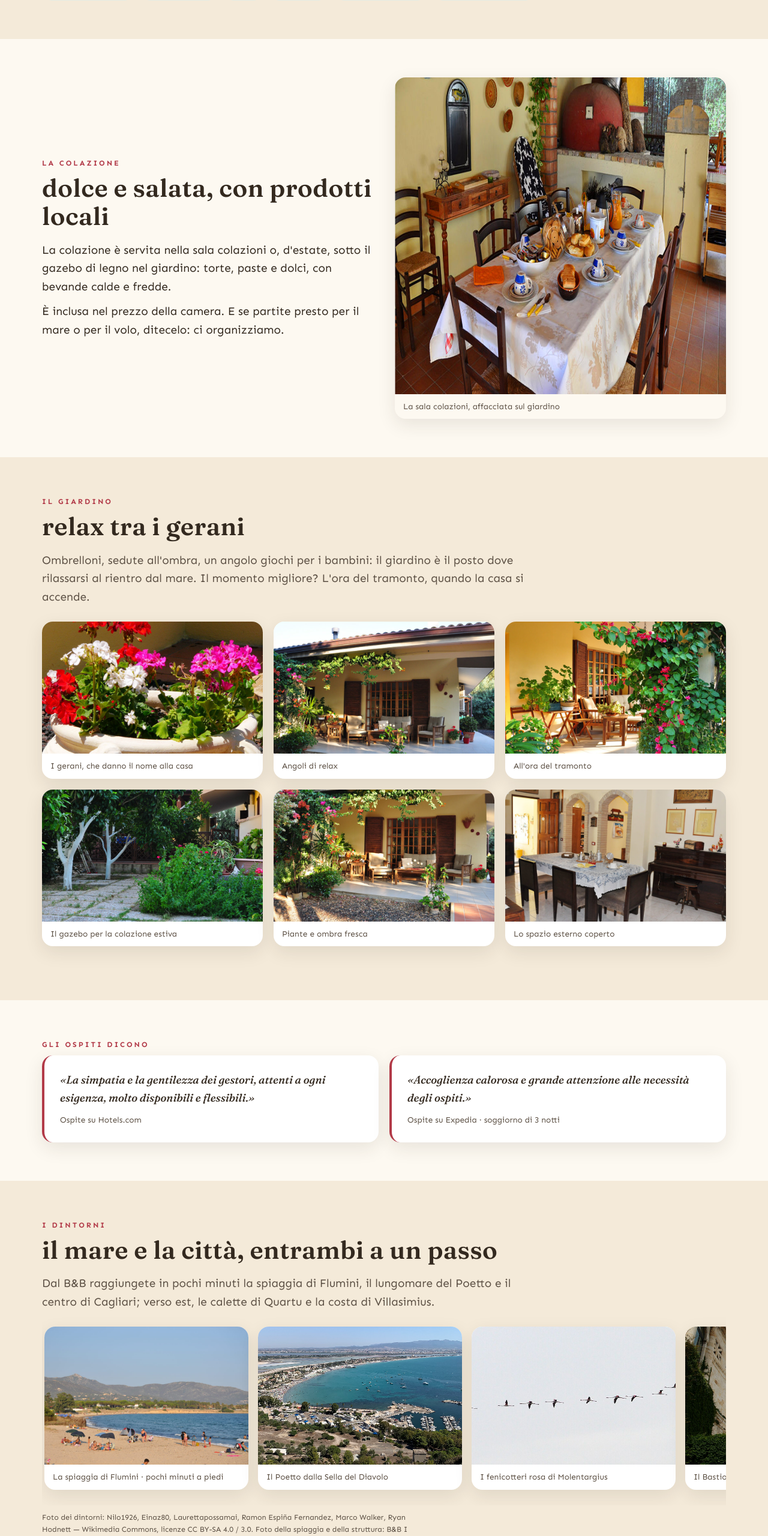
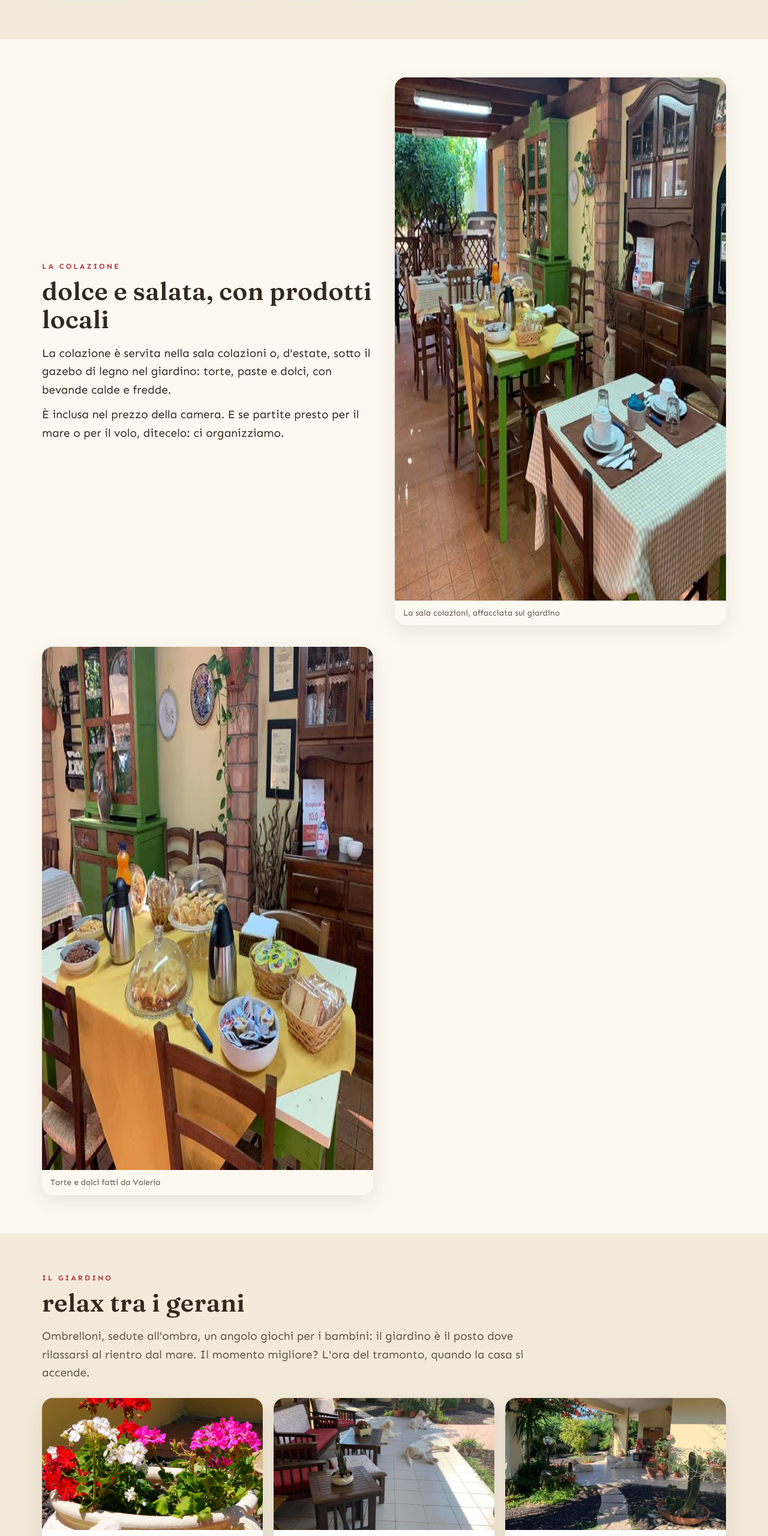
Before and after one commit to raunchy1/igerani-bb, a plain HTML site: page index.html in a window 1280 px wide. Shown: the part 2480-5040 px from the top of the page at 60% size. Drawn offline with Linux system fonts and the light colour scheme.

Commit message:
Adaug pozele din postarea de pe Facebook (veranda, giardino, colazione) + rating 10.0
Co-authored-by: OpenBot <335604065+openbotgit[bot]@users.noreply.github.com>

```diff
--- a/index.html
+++ b/index.html
@@ -137,8 +137,12 @@
         <p>È inclusa nel prezzo della camera. E se partite presto per il mare o per il volo, ditecelo: ci organizziamo.</p>
       </div>
       <figure class="fig reveal">
-        <img src="img/bb/colazione.jpg" width="1024" height="528" loading="lazy" alt="La colazione del B&amp;B I Gerani">
+        <img src="img/fb/colazione-sala.jpg" width="931" height="872" loading="lazy" alt="La sala colazioni del B&amp;B I Gerani">
         <figcaption>La sala colazioni, affacciata sul giardino</figcaption>
+      </figure>
+      <figure class="fig reveal">
+        <img src="img/fb/colazione-tavolo.jpg" width="931" height="872" loading="lazy" alt="Il tavolo della colazione con torte e dolci">
+        <figcaption>Torte e dolci fatti da Valeria</figcaption>
       </figure>
     </div>
   </section>
@@ -151,11 +155,14 @@
       <p class="lead">Ombrelloni, sedute all'ombra, un angolo giochi per i bambini: il giardino è il posto dove rilassarsi al rientro dal mare. Il momento migliore? L'ora del tramonto, quando la casa si accende.</p>
       <div class="cards cards--3">
         <figure class="card reveal"><img src="img/bb/gerani.jpg" width="1024" height="528" loading="lazy" alt="I gerani in fiore"><figcaption>I gerani, che danno il nome alla casa</figcaption></figure>
-        <figure class="card reveal"><img src="img/bb/giardino-2.jpg" width="1024" height="531" loading="lazy" alt="Il giardino del B&amp;B"><figcaption>Angoli di relax</figcaption></figure>
-        <figure class="card reveal"><img src="img/bb/giardino-3.jpg" width="1024" height="531" loading="lazy" alt="Il giardino del B&amp;B di sera"><figcaption>All'ora del tramonto</figcaption></figure>
+        <figure class="card reveal"><img src="img/fb/veranda.jpg" width="931" height="720" loading="lazy" alt="La veranda con il salotto in legno"><figcaption>La veranda per i momenti di relax</figcaption></figure>
+        <figure class="card reveal"><img src="img/fb/percorso.jpg" width="931" height="872" loading="lazy" alt="Il percorso nel giardino"><figcaption>Il percorso tra le piante</figcaption></figure>
         <figure class="card reveal"><img src="img/bb/giardino-4.jpg" width="1024" height="531" loading="lazy" alt="Il gazebo nel giardino"><figcaption>Il gazebo per la colazione estiva</figcaption></figure>
-        <figure class="card reveal"><img src="img/bb/giardino-5.jpg" width="1024" height="531" loading="lazy" alt="Il giardino con le piante"><figcaption>Piante e ombra fresca</figcaption></figure>
-        <figure class="card reveal"><img src="img/bb/area-comune-8.jpg" width="1024" height="528" loading="lazy" alt="L'area esterna coperta"><figcaption>Lo spazio esterno coperto</figcaption></figure>
+        <figure class="card reveal"><img src="img/fb/uva.jpg" width="746" height="1000" loading="lazy" alt="Il pergolato di uva"><figcaption>Il pergolato di uva del giardino</figcaption></figure>
+        <figure class="card reveal"><img src="img/fb/canna-fiori.jpg" width="746" height="1000" loading="lazy" alt="I fiori rossi del giardino"><figcaption>I colori del giardino</figcaption></figure>
+        <figure class="card reveal"><img src="img/fb/vaso-fiori.jpg" width="746" height="1000" loading="lazy" alt="Il vaso con i fiori"><figcaption>Dettagli che dicono benvenuto</figcaption></figure>
+        <figure class="card reveal"><img src="img/fb/aristolochia.jpg" width="746" height="1000" loading="lazy" alt="I fiori dell'aristolochia sul pergolato"><figcaption>I fiori curio del pergolato</figcaption></figure>
+        <figure class="card reveal"><img src="img/fb/botte.jpg" width="746" height="1000" loading="lazy" alt="La botte di legno all'ingresso"><figcaption>La botte di legno all'ingresso</figcaption></figure>
       </div>
     </div>
   </section>
@@ -174,6 +181,7 @@
           <cite>Ospite su Expedia · soggiorno di 3 notti</cite>
         </blockquote>
       </div>
+      <p class="badge-score">Valutazione degli ospiti su Booking.com: <strong>10.0 — Exceptional</strong></p>
     </div>
   </section>
 
--- a/style.css
+++ b/style.css
@@ -94,6 +94,8 @@ p+p{margin-top:.6em}
 .quote{background:#fff;border-radius:var(--radius);padding:26px;box-shadow:var(--shadow);border-left:4px solid var(--ger)}
 .quote p{font-family:var(--font-t);font-size:1.15rem;font-style:italic}
 .quote cite{display:block;margin-top:12px;font-size:.85rem;color:var(--ink-soft);font-style:normal}
+.badge-score{display:inline-block;margin-top:18px;background:#fff;border:2px solid var(--ger);border-radius:999px;padding:.5em 1.2em;font-weight:700;color:var(--ink)}
+.badge-score strong{color:var(--ger)}
 
 /* rail dintorni */
 .rail{display:flex;gap:16px;overflow-x:auto;scroll-snap-type:x mandatory;padding:26px 4px;scrollbar-width:thin}
```
Also changed, not shown: img/bb/area-comune-8.jpg (deleted), img/bb/colazione.jpg (deleted), img/bb/giardino-2.jpg (deleted), img/bb/giardino-3.jpg (deleted), img/bb/giardino-5.jpg (deleted), img/fb/aristolochia.jpg (added), img/fb/botte.jpg (added), img/fb/canna-fiori.jpg (added), img/fb/colazione-sala.jpg (added), img/fb/colazione-tavolo.jpg (added), img/fb/percorso.jpg (added), img/fb/uva.jpg (added), img/fb/vaso-fiori.jpg (added), img/fb/veranda.jpg (added).
